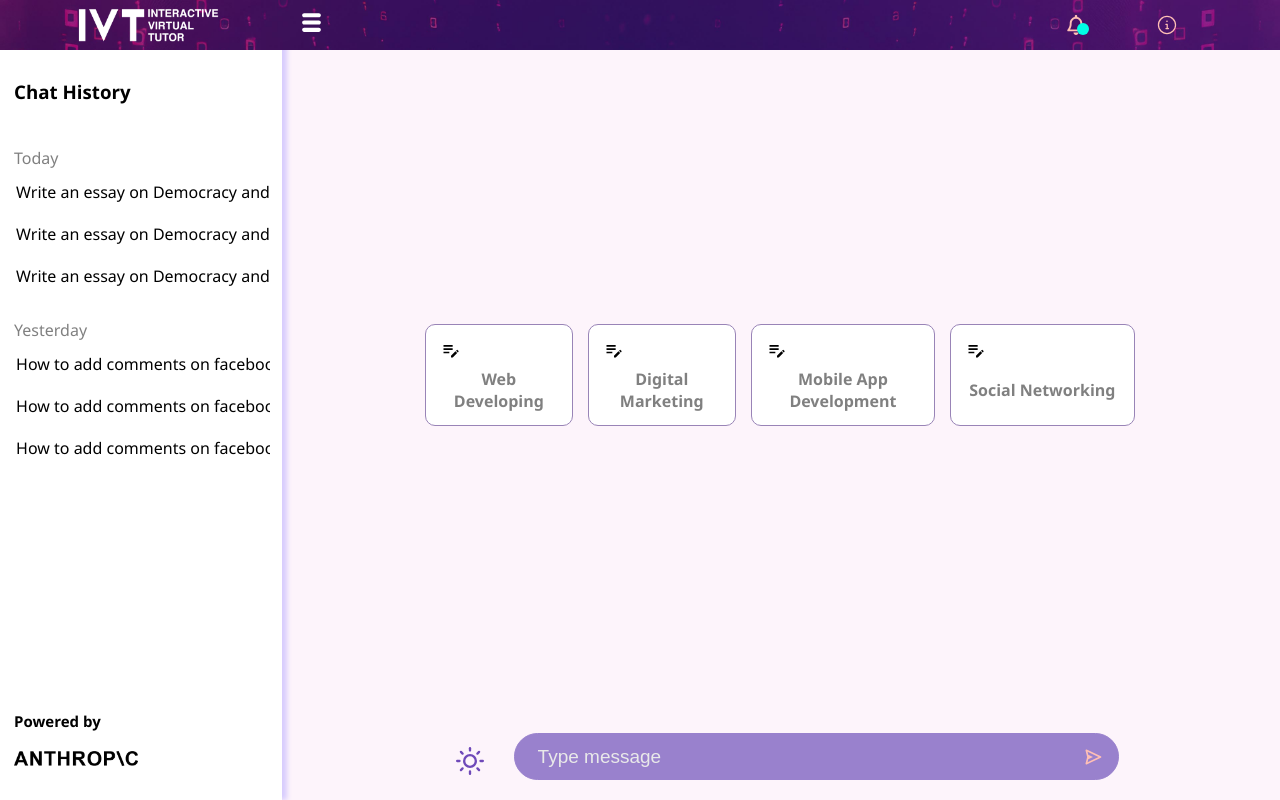
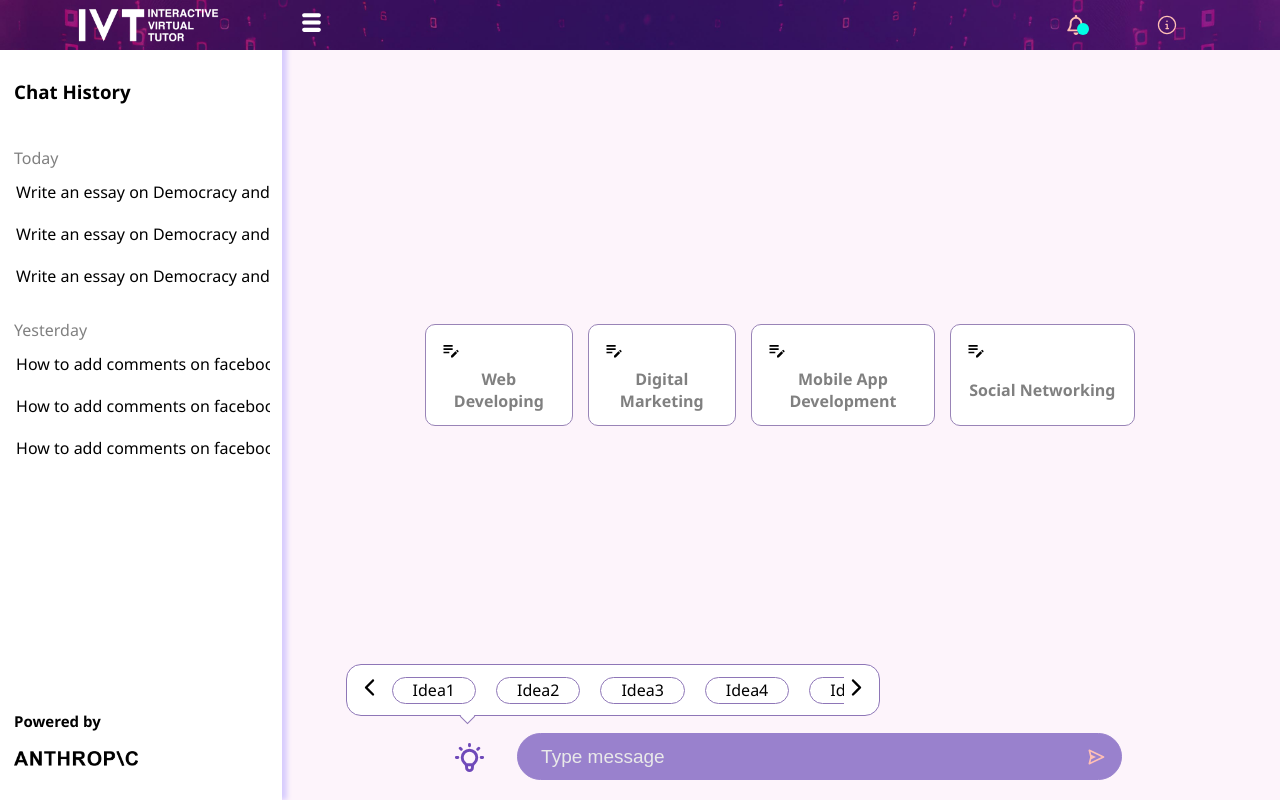
Before and after one commit to KoushikGitUser/GlobsynAI, a React (Create React App) app: page /chat in a window 1280 px wide. Both pictures are taken after a click on the element 469 px from the left and 763 px from the top of the page. Built offline with nearby package versions, Linux system fonts and the light colour scheme.

Commit message:
new idea design done

```diff
--- /dev/null
+++ b/src/Components/IdeasComponent.jsx
@@ -0,0 +1,43 @@
+import React, { useRef } from 'react'
+import { IoIosArrowBack, IoIosArrowForward } from 'react-icons/io'
+
+export default function IdeasComponent({ideasArray}) {
+
+    const lastElementRef = useRef(null);
+    const firstElementRef = useRef(null);
+
+
+    const swipeToLastElement = ()=>{
+        lastElementRef.current.scrollIntoView({behavior: "smooth"});
+    }
+
+    const swipeToFirstElement = ()=>{
+        firstElementRef.current.scrollIntoView({behavior: "smooth"});
+    }
+  return (
+    <div className='idea_compo_main'>
+        <div className='idea_compo_inner_main'>
+            <div className='idea_arrow'>
+
+            </div>
+            <div onClick={swipeToFirstElement} style={{cursor:"pointer"}}>
+            <IoIosArrowBack size={25}  />
+             </div>
+            <div className='ideas_content_main'>
+                {ideasArray?.map((items,index)=>{
+                    return(
+                        <div ref={index === ideasArray.length-1?lastElementRef:index === 0?firstElementRef:null} className='idea_content'>
+                            {items?.idea}
+                        </div>
+                    )
+                })}
+
+            </div>
+            <div onClick={swipeToLastElement} style={{cursor:"pointer"}}>
+            <IoIosArrowForward size={25} />
+                 </div>
+
+        </div>
+    </div>
+  )
+}
--- a/src/Components/SettingsPopup.jsx
+++ b/src/Components/SettingsPopup.jsx
@@ -107,13 +107,13 @@ export default function SettingsPopup({ closeSettingsPop,settingsNumber }) {
               <MdOutlineColorLens size={18} />
               Appearnce
             </div>
-            <div
+            {/* <div
               onClick={() => setSettingsPage(2)}
               className={setDarkOptions(2)}
             >
               <MdOutlineToggleOn size={18} />
               Preferences
-            </div>
+            </div> */}
             <div
             ref={profileRef}
               onClick={() => setSettingsPage(3)}
@@ -155,13 +155,13 @@ export default function SettingsPopup({ closeSettingsPop,settingsNumber }) {
               <MdOutlineColorLens size={18} />
               Appearnce
             </div>
-            <div
+            {/* <div
               onClick={() => setSettingsPage(2)}
               className={setDarkOptions(2)}
             >
               <MdOutlineToggleOn size={18} />
               Preferences
-            </div>
+            </div> */}
             <div
 
               onClick={() => setSettingsPage(3)}
--- a/src/Screens/ChatScreen.jsx
+++ b/src/Screens/ChatScreen.jsx
@@ -10,6 +10,8 @@ import { useDispatch, useSelector } from "react-redux";
 import chatAiLogo from "../Assets/Images/cropped-Globsyn-Business-School-Favicon.png";
 import chatAiLogoWhite from '../Assets/Images/Globsyn-Business-School-Logo-white.png';
 import { historiesToInput } from "../Redux/Slices/GetSlices";
+import { HiOutlineLightBulb } from "react-icons/hi";
+import IdeasComponent from "../Components/IdeasComponent";
 
 export default function ChatScreen() {
 
@@ -37,6 +39,40 @@ export default function ChatScreen() {
     },
   ];
 
+  let ideasArray = [
+    {
+      idea:"Idea1"
+    },
+    {
+      idea:"Idea2"
+    },
+    {
+      idea:"Idea3"
+    },
+    {
+      idea:"Idea4"
+    },
+    {
+      idea:"Idea5"
+    },
+    {
+      idea:"Idea6"
+    },
+    {
+      idea:"Idea7"
+    },
+    {
+      idea:"Idea8"
+    },
+    {
+      idea:"Idea9"
+    },
+    {
+      idea:"Idea10"
+    },
+
+  ]
+
   //All states
   const [messages, setMessages] = useState([
     {
@@ -50,6 +86,7 @@ export default function ChatScreen() {
   ]);
   const [chatInput, setChatInput] = useState("");
   const [isChatting, setIsChatting] = useState(false);
+  const [openIdeas,setOpenIdeas] = useState(false);
 
   const handleChange = (e) => {
     let inputValue = e.target.value;
@@ -164,8 +201,9 @@ export default function ChatScreen() {
           <div className="chat_lower_part">
             <div  style={{backgroundColor:chatBgColor}} className="chat_input_section">
               <div className="chat_input_section_inner">
-                <div>
-                  <FiSun size={28} color="#6f49b9" />
+                {openIdeas?<IdeasComponent ideasArray={ideasArray}/>:null}
+                <div onClick={()=>setOpenIdeas(!openIdeas)}>
+                  <HiOutlineLightBulb  size={35} color="#6f49b9" />
                 </div>
                 <ChatInput
                   onKeyDown={onKeyDown}
--- a/src/globalstyle.css
+++ b/src/globalstyle.css
@@ -589,6 +589,63 @@
     gap: 10px;
     align-items: flex-end;
 }
+.idea_compo_main{
+    position: fixed;
+    top: 83%;
+    left: 27%;
+    height: 30px;
+    width: 40%;
+    padding: 10px;
+    border-radius: 15px;
+    background-color: white;
+    border: 1px solid #8e76b7;
+    /* box-shadow: 1px 1px 10px 0px #9298e2; */
+}
+.idea_compo_inner_main{
+    position: relative;
+    height: 100%;
+    width: 100%;
+    display: flex;
+    align-items: center;
+    justify-content: space-between;
+}
+.ideas_content_main{
+   height: 100%;
+   width: 90%;
+   display: flex;
+   flex-direction: row;
+   align-items: center;
+   gap: 20px;
+   padding: 10px;
+   overflow: hidden;
+   overflow-x: scroll;
+   scroll-behavior: smooth;
+   scrollbar-width: none;
+
+}
+.idea_content{
+    width: fit-content;
+    padding: 5px 20px;
+    height: 50%;
+    display: flex;
+    align-items: center;
+    justify-content: center;
+    border-radius: 50px;
+    border: 1px solid #8e76b7;
+    cursor: pointer;
+}
+.idea_arrow{
+    position: absolute;
+    top: 120%;
+    left: 13.5%;
+    height: 10px;
+    width: 10px;
+    background-color: white;
+    border-right: 1px solid #8e76b7;
+    border-bottom: 1px solid #8e76b7;
+    /* box-shadow: 5px 10px 15px 0px #9298e2; */
+    transform: rotate(45deg);
+}
 .settings_pop_main_wrapper{
     position: fixed;
     width: 100%;
@@ -871,6 +928,9 @@
     .notification_popup{
         right: 120px;
     }
+    .idea_arrow{
+        left: 15.5%;
+    }
 }
 
 @media (max-width:1300px) {
@@ -930,6 +990,9 @@
     .notification_popup{
         right: 150px;
     }
+    .idea_arrow{
+        left: 20.5%;
+    }
 }
 
 @media (max-width:1100px){
@@ -965,6 +1028,10 @@
 .notification_popup{
     right: 120px;
 }
+.idea_arrow{
+    left: 13%;
+}
+
 }
 
 @media (max-width:1000px) {
@@ -1095,6 +1162,12 @@
         background-size: cover;
         background-repeat: no-repeat;
     }
+    .idea_arrow{
+        left: 9.5%;
+    }
+    .idea_compo_main{
+        left: 30%;
+    }
 
 
 }
@@ -1146,6 +1219,12 @@
         background-image: url("./Assets/Images/ipadBG.jpg");
         background-size: cover;
         background-repeat: no-repeat;
+    }
+    .idea_arrow{
+        left: 7%;
+    }
+    .idea_compo_main{
+        left: 32%;
     }
 }
 @media(max-width:600px){
@@ -1240,6 +1319,13 @@
     .notification_popup{
         right: 90px;
     }
+    .idea_compo_main{
+        left: 2%;
+        width: 90%;
+    }
+    .idea_arrow{
+        left: 3%;
+    }
 }
 
 @media (max-width:500px) {
@@ -1279,6 +1365,9 @@
     }
     .notification_popup{
         right: 90px;
+    }
+    .idea_compo_main{
+        top: 80%;
     }
 
 }
```
